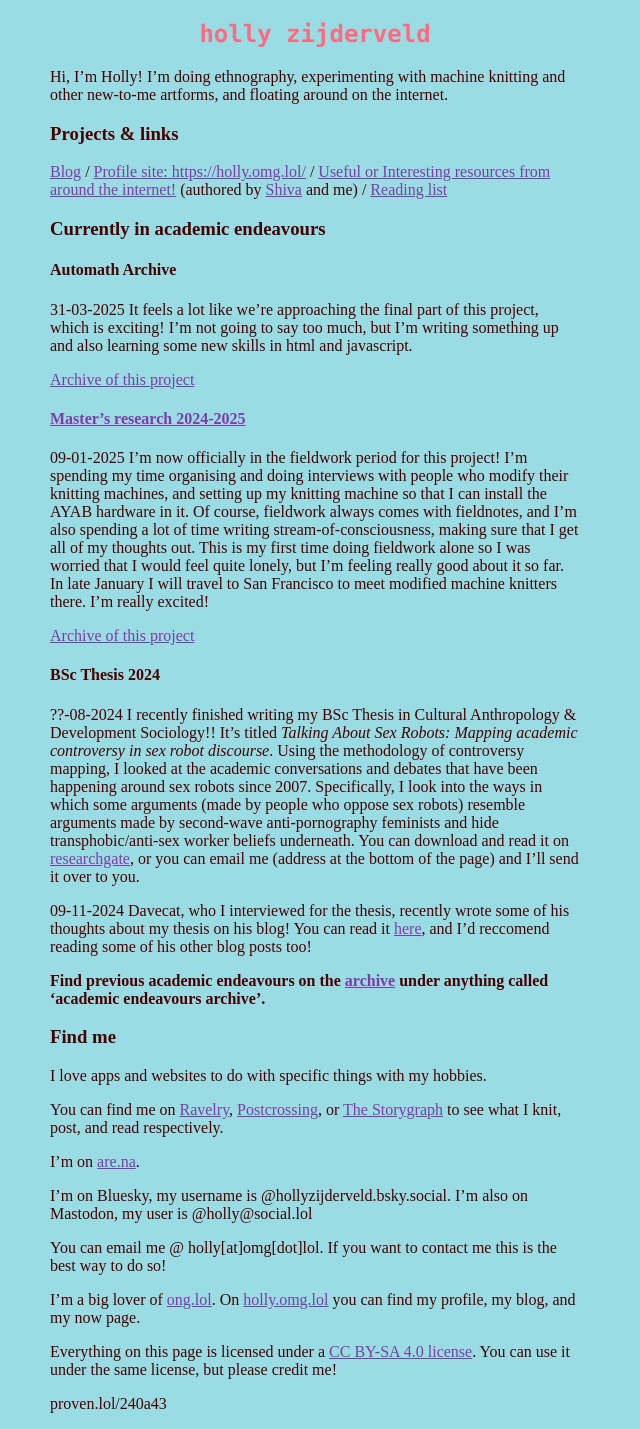
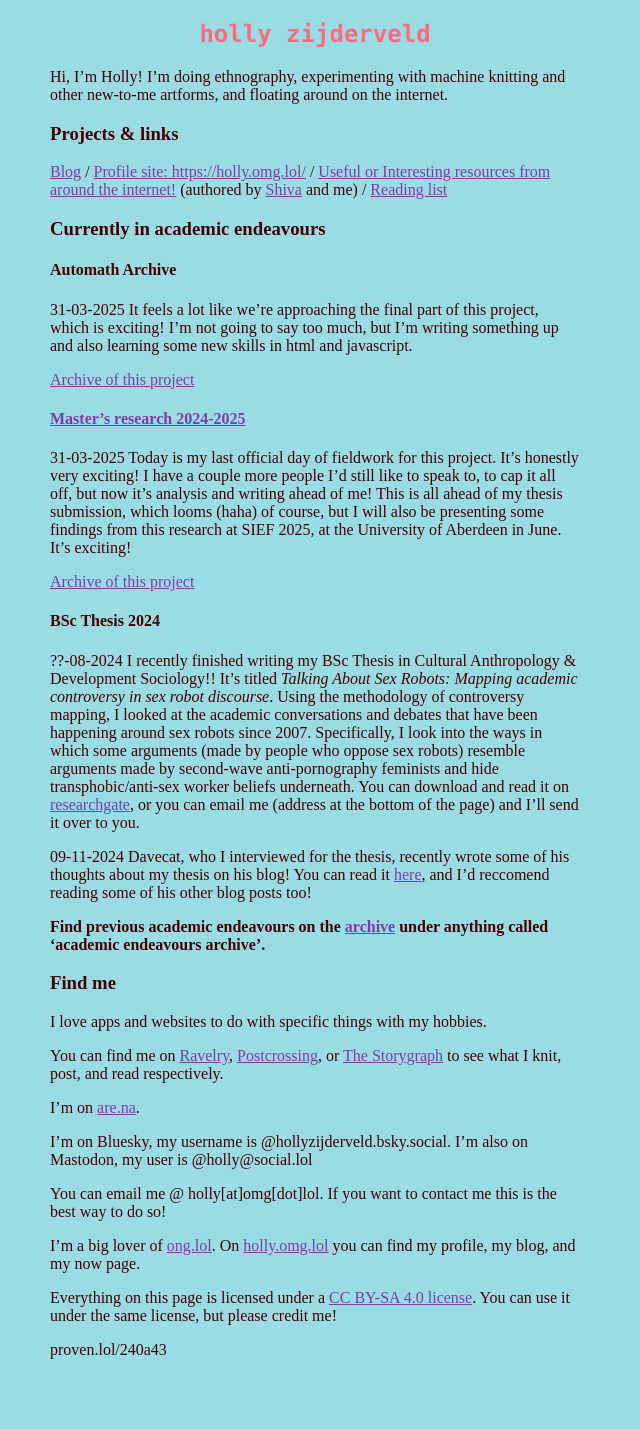
Before and after one commit to hollyz1jderveld/hollyz1jderveld.github.io, a Jekyll site: the page built from index.md, in a window 1280 px wide. Shown: the whole page, without its empty margins (0-640 px from the left). Built offline with Jekyll 4.4.1, drawn with Linux system fonts in a browser that asks for light colours; some web fonts are replaced; Markdown is read by kramdown in place of the engine named in the settings; our own code applies the rules of GitHub Pages for plain Markdown files; after the commit the page ends 1375 px from its top, so only the background shows below that.

Commit message:
Update index.md

```diff
--- a/index.md
+++ b/index.md
@@ -17,7 +17,7 @@ Hi, I'm Holly! I'm doing ethnography, experimenting with machine knitting and ot
 [Archive of this project](https://hollyz1jderveld.github.io/blog/pages/before_automath)
 
 #### [Master's research 2024-2025](https://hollyz1jderveld.github.io/knitting-research)
-09-01-2025 I'm now officially in the fieldwork period for this project! I'm spending my time organising and doing interviews with people who modify their knitting machines, and setting up my knitting machine so that I can install the AYAB hardware in it. Of course, fieldwork always comes with fieldnotes, and I'm also spending a lot of time writing stream-of-consciousness, making sure that I get all of my thoughts out. This is my first time doing fieldwork alone so I was worried that I would feel quite lonely, but I'm feeling really good about it so far. In late January I will travel to San Francisco to meet modified machine knitters there. I'm really excited!
+31-03-2025 Today is my last official day of fieldwork for this project. It's honestly very exciting! I have a couple more people I'd still like to speak to, to cap it all off, but now it's analysis and writing ahead of me! This is all ahead of my thesis submission, which looms (haha) of course, but I will also be presenting some findings from this research at SIEF 2025, at the University of Aberdeen in June. It's exciting!
 
 [Archive of this project](https://hollyz1jderveld.github.io/blog/pages/before_masters)
 
```
